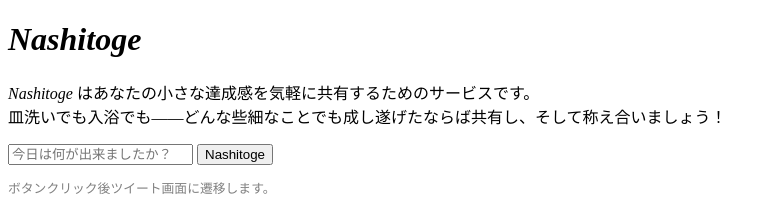
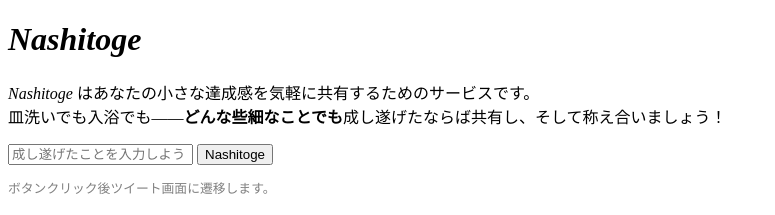
Before and after one commit to kembo/Nashitoge, a plain HTML site: page index.html in a window 1280 px wide. Shown: the top 215 px of the page, without its empty margins (0-775 px from the left). Drawn offline with Linux system fonts and the light colour scheme.

Commit message:
文言と装飾の修正

```diff
--- a/index.html
+++ b/index.html
@@ -2,7 +2,7 @@
 <html lang="ja">
   <head>
     <meta charset="utf-8">
-    <title>Nashitoge</title>
+    <title>Nashitoge - 小さな自身を積み重ねよう</title>
     <link rel="stylesheet" href="style.css">
     <!--[if lt IE 9]>
     <script src="http://html5shiv.googlecode.com/svn/trunk/html5.js"></script>
@@ -17,10 +17,10 @@
     <div class="main">
       <p>
         <span class="title">Nashitoge</span> はあなたの小さな達成感を気軽に共有するためのサービスです。<br>
-        皿洗いでも入浴でも――どんな些細なことでも成し遂げたならば共有し、そして称え合いましょう！
+        皿洗いでも入浴でも――<span class="emp">どんな些細なことでも</span>成し遂げたならば共有し、そして称え合いましょう！
       </p>
       <form id="nashitoge-form">
-        <input type="text" id="nashitoge-text" placeholder="今日は何が出来ましたか？">
+        <input type="text" id="nashitoge-text" placeholder="成し遂げたことを入力しよう">
         <input type="button" value="Nashitoge" id="nashitoge-btn">
       </form>
       <p class="note">ボタンクリック後ツイート画面に遷移します。</p>
--- a/style.css
+++ b/style.css
@@ -2,6 +2,10 @@
 
 .title {
   font-style: italic;
+}
+
+.emp {
+  font-weight: bold;
 }
 
 .note {
```
